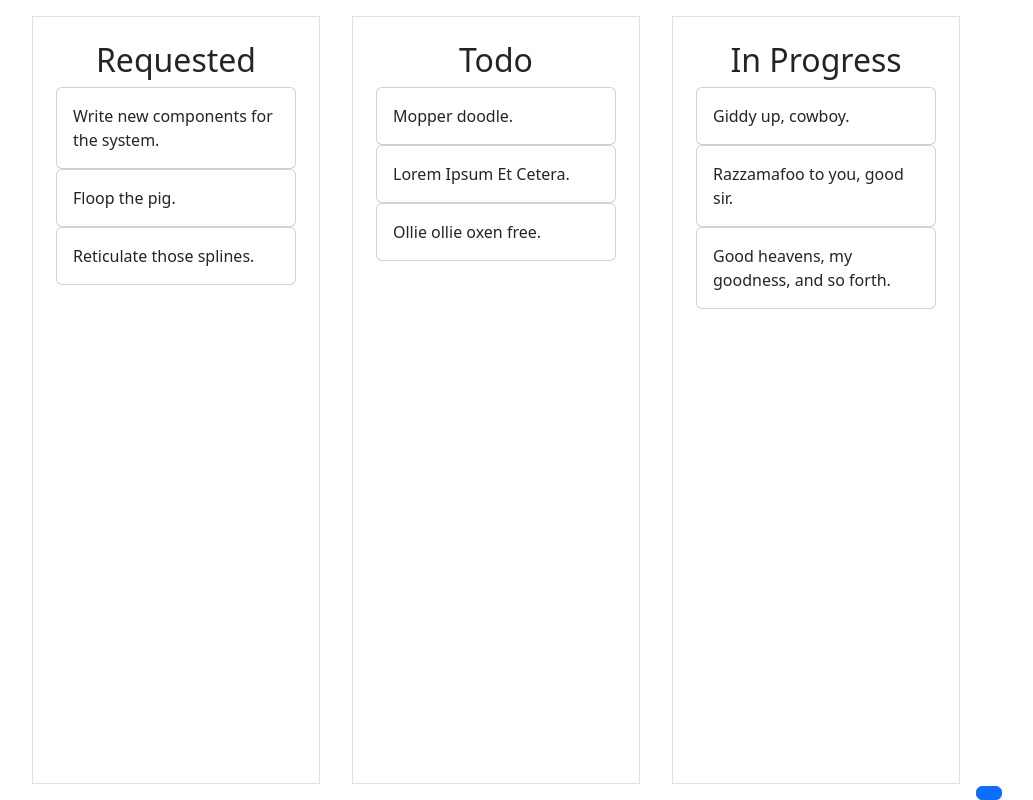
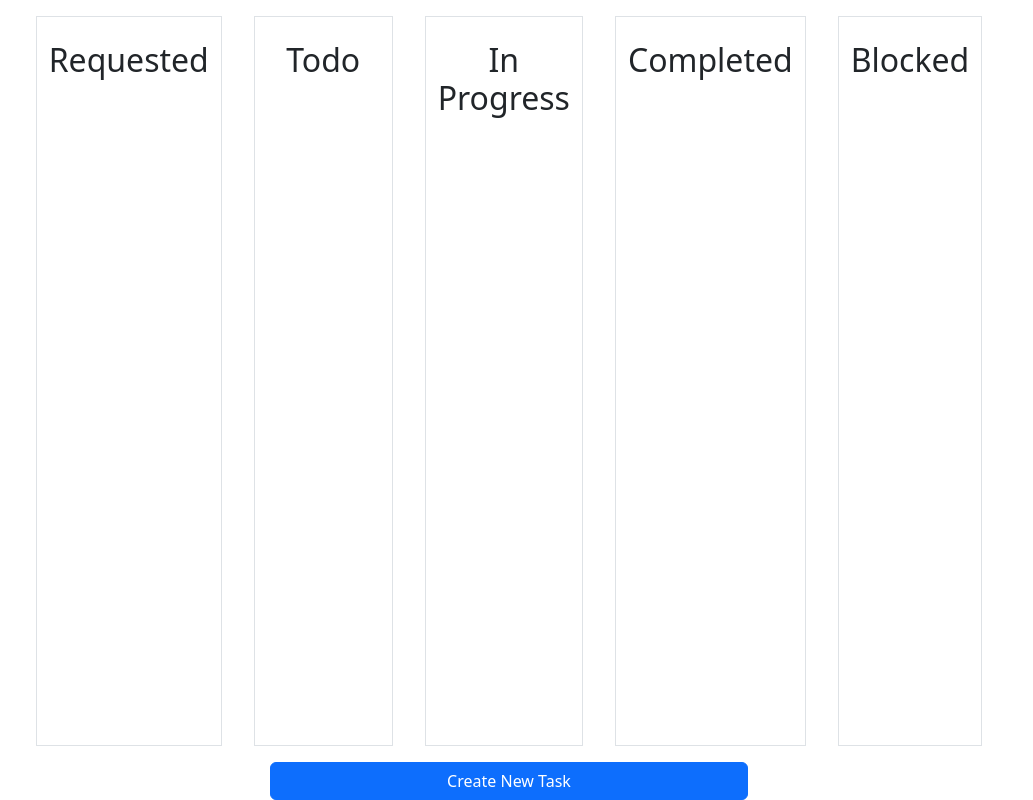
Before and after one commit to RookiePrime/Kanban-Board, a React (Vite) app: page / in a window 1280 px wide. Shown: the whole page, without its empty margins (131-1164 px from the left). Built offline with nearby package versions, Linux system fonts and the light colour scheme.

Commit message:
Implemented local storage; restyled; removed test data.

```diff
--- a/src/App.tsx
+++ b/src/App.tsx
@@ -1,9 +1,19 @@
 import { Board } from "./components";
-import { data } from "./utils";
+import {
+  BoardData,
+  boardData,
+  getLocalStorage,
+} from "./utils";
 
-const App = () =>
-    <div className='d-flex justify-content-center h-100'>
-      <Board columns={data.columns}></Board>
-    </div>
+const App = () => {
+    const localStorage:string | null = getLocalStorage('boardData') || null;
+    const userData:BoardData = localStorage !== null ? JSON.parse(localStorage) : boardData;
+
+    return (
+      <div className='d-flex justify-content-center h-100'>
+        <Board columns={userData.columns}></Board>
+      </div>
+    )
+}
 
 export default App;
--- a/src/components/Board.tsx
+++ b/src/components/Board.tsx
@@ -1,5 +1,5 @@
 import { useState } from 'react';
-import { Button } from 'react-bootstrap';
+import { Button, Row } from 'react-bootstrap';
 import { DragDropContext } from '@hello-pangea/dnd';
 import { onDragEnd } from '../utils';
 import { Column } from "./";
@@ -14,8 +14,10 @@ export const Board = (boardData:BoardData) => {
     const handleShow:() => void = () => setShow(true);
 
     return (
-        <div className='d-flex justify-content-center w-50 h-100'>
+        <div className='d-flex flex-column align-items-center h-100'>
+            <div className='d-flex h-100'>
                 <DragDropContext onDragEnd={result => onDragEnd(result, columns, setColumns)}>
+                    <Row>
                         {columns.map((column, index) =>
                             <Column
                                 key={index}
@@ -25,9 +27,11 @@ export const Board = (boardData:BoardData) => {
                                 setColumns={setColumns}
                             ></Column>
                         )}
+                    </Row>
                 </DragDropContext>
-            <Button className='align-self-end' onClick={handleShow}></Button>
                 <TaskModal show={show} handleClose={handleClose} columns={columns} setColumns={setColumns}></TaskModal>
+            </div>
+            <Button className='w-50' onClick={handleShow}>Create New Task</Button>
         </div>
     )
 }
--- a/src/components/Column.tsx
+++ b/src/components/Column.tsx
@@ -1,5 +1,5 @@
 import { Droppable } from '@hello-pangea/dnd';
-import Col from 'react-bootstrap/Col';
+import { Col } from 'react-bootstrap';
 import { ColumnComponent } from '../utils';
 import { Task } from './';
 
@@ -19,7 +19,6 @@ export const Column = ({ column, index, columns, setColumns }: ColumnComponent)
                 border
                 border-dark-subtle
             '
-            style={{ minWidth: '18rem' }}
             key={index}
         >
             <h2 style={{ textAlign: 'center' }}>{name}</h2>
--- a/src/components/Task.tsx
+++ b/src/components/Task.tsx
@@ -24,11 +24,8 @@ export const Task = ({ task, index, columns, setColumns }:TaskComponent) => {
                         ref={provided.innerRef}
                         {...provided.draggableProps}
                         {...provided.dragHandleProps}
-                        style={{
-                            width: '15rem',
-                            ...provided.draggableProps.style
-                        }}
-                        className={`${snapshot.isDragging ? 'bg-light' : 'bg-white'}`}
+                        style={{...provided.draggableProps.style}}
+                        className={`${snapshot.isDragging ? 'bg-light' : 'bg-white w-100'}`}
                     >
                         {
                             editingText
--- /dev/null
+++ b/src/utils/board-data.tsx
@@ -0,0 +1,31 @@
+import { v4 as uuid } from 'uuid';
+
+export const boardData = {
+    columns: [
+        {
+          id: uuid(),
+          name: 'Requested',
+          tasks: []
+        },
+        {
+          id: uuid(),
+          name: 'Todo',
+          tasks: []
+        },
+        {
+          id: uuid(),
+          name: 'In Progress',
+          tasks: []
+        },
+        {
+          id: uuid(),
+          name: 'Completed',
+          tasks: []
+        },
+        {
+          id: uuid(),
+          name: 'Blocked',
+          tasks: []
+        },
+    ]
+}
--- /dev/null
+++ b/src/utils/local-storage.tsx
@@ -0,0 +1,10 @@
+import { ColumnData } from "./types";
+
+const setLocalStorage = (data:ColumnData[]) => localStorage.setItem('boardData', JSON.stringify({columns:data}));
+
+const getLocalStorage = (key:string) => localStorage.getItem(key);
+
+export {
+    getLocalStorage,
+    setLocalStorage,
+};
--- a/src/utils/on-drag-end.tsx
+++ b/src/utils/on-drag-end.tsx
@@ -1,5 +1,5 @@
 import { DropResult } from "@hello-pangea/dnd";
-import { ColumnData, TaskData } from "./";
+import { ColumnData, setLocalStorage, TaskData } from "./";
 
 export const onDragEnd = (result:DropResult, columns:ColumnData[], setColumns:React.Dispatch<React.SetStateAction<ColumnData[]>>) => {
 
@@ -34,4 +34,5 @@ export const onDragEnd = (result:DropResult, columns:ColumnData[], setColumns:Re
     })
 
     setColumns(newColumns);
+    setLocalStorage(newColumns);
 }
--- a/src/utils/save-new-task.tsx
+++ b/src/utils/save-new-task.tsx
@@ -1,5 +1,5 @@
 import { v4 as uuid } from 'uuid';
-import { ColumnData, TaskData } from "./types";
+import { ColumnData, TaskData, setLocalStorage } from "./";
 
 export const saveNewTask = (
     columns:ColumnData[],
@@ -24,10 +24,11 @@ export const saveNewTask = (
 
     requestedColumn.tasks.push(newTask)
 
-    const newColumns = copyColumns.map((column:ColumnData, index:number) =>
+    const newColumns:ColumnData[] = copyColumns.map((column:ColumnData, index:number) =>
         index === indexOfRequested ? requestedColumn : column);
 
     setColumns(newColumns);
     setTaskText('');
+    setLocalStorage(newColumns);
     handleClose();
 }
```
Also changed, not shown: src/utils/index.tsx (+6 -1 lines). Lines whose indentation alone changed are shown as unchanged.
